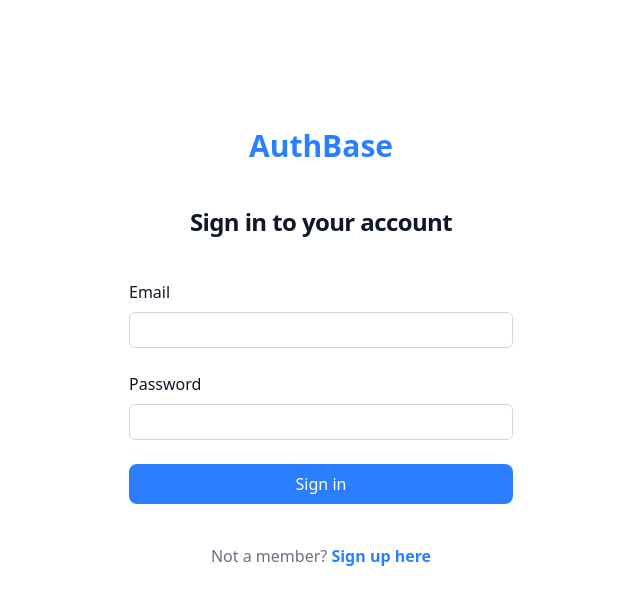
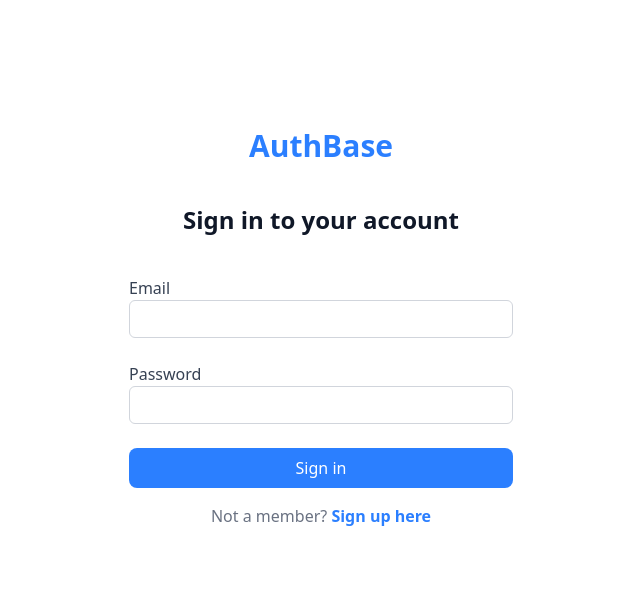
Before and after one commit to Souvik34/AuthBase, a React (Vite) app in the folder client/: page /login in a window 1280 px wide. Shown: the top 604 px of the page, without its empty margins (319-959 px from the left). Built offline with nearby package versions, Linux system fonts and the light colour scheme.

Commit message:
Add axios for API calls and enhance login/signup components with error handling and navigation

```diff
--- a/client/package.json
+++ b/client/package.json
@@ -12,6 +12,7 @@
   "dependencies": {
     "@material-tailwind/react": "^2.1.10",
     "@tailwindcss/vite": "^4.0.13",
+    "axios": "^1.8.3",
     "react": "^19.0.0",
     "react-dom": "^19.0.0",
     "react-router-dom": "^7.3.0",
--- a/client/src/pages/login.jsx
+++ b/client/src/pages/login.jsx
@@ -1,75 +1,97 @@
-import React from 'react'
+import React, { useState } from "react";
+import { useNavigate } from "react-router-dom";
+import axios from "axios";
+import Signup from "./Signup";
 
 const Login = () => {
+  const [formData, setFormData] = useState({
+    email: "",
+    password: "",
+  });
+  const [error, setError] = useState("");
+  const navigate = useNavigate();
+
+  const handleChange = (e) => {
+    setFormData({ ...formData, [e.target.name]: e.target.value });
+  };
+
+  const handleSubmit = async (e) => {
+    e.preventDefault();
+    setError(""); // Clear previous errors
+
+    try {
+      const response = await axios.post("YOUR_BACKEND_LOGIN_API", formData, {
+        headers: { "Content-Type": "application/json" },
+        withCredentials: true, // If using cookies
+      });
+
+      if (response.data.success) {
+        localStorage.setItem("token", response.data.token); // Store token if using JWT
+        alert("Login successful!");
+        navigate("/dashboard"); // Redirect after login
+      } else {
+        setError("Invalid credentials");
+      }
+    } catch (err) {
+      setError(err.response?.data?.message || "Login failed. Try again.");
+    }
+  };
 
   return (
-    <>
-
     <div className="flex min-h-full flex-1 flex-col justify-center mt-20 px-10 py-12 lg:px-8">
       <div className="sm:mx-auto sm:w-full sm:max-w-sm">
-        <div className='text-3xl flex font-bold items-center justify-center text-blue-500'>AuthBase</div>
-          <h2 className="mt-10 text-center text-2xl/9 font-bold tracking-tight text-gray-900">
-            Sign in to your account
-          </h2>
+        <div className="text-3xl flex font-bold items-center justify-center text-blue-500">AuthBase</div>
+        <h2 className="mt-10 text-center text-2xl font-bold text-gray-900">Sign in to your account</h2>
       </div>
 
       <div className="mt-10 sm:mx-auto sm:w-full sm:max-w-sm">
-          <form action="#" method="POST" className="space-y-6">
+        <form onSubmit={handleSubmit} className="space-y-6">
           <div>
-              <label htmlFor="email" className="block text-base font-medium text-gray-900">
+            <label htmlFor="email" className="block text-base font-medium text-gray-700">
               Email
             </label>
-              <div className="mt-2">
             <input
               id="email"
               name="email"
               type="email"
+              value={formData.email}
+              onChange={handleChange}
               required
-                  autoComplete="email"
-                  className="block w-full rounded-md bg-white px-3 py-1.5 text-base text-gray-900 outline-1 -outline-offset-1 outline-gray-300 placeholder:text-gray-400 focus:outline-2 focus:-outline-offset-2 focus:outline-indigo-600 sm:text-sm/6"
+              className="block w-full rounded-md bg-white px-3 py-1.5 text-base text-gray-900 border border-gray-300 focus:outline-blue-500"
             />
-              </div>
           </div>
 
           <div>
-              <div className="flex items-center justify-between">
-                <label htmlFor="password" className="block text-base font-medium text-gray-900">
+            <label htmlFor="password" className="block text-base font-medium text-gray-700">
               Password
             </label>
-
-              </div>
-              <div className="mt-2">
             <input
               id="password"
               name="password"
               type="password"
+              value={formData.password}
+              onChange={handleChange}
               required
-                  autoComplete="current-password"
-                  className="block w-full rounded-md bg-white px-3 py-1.5 text-base text-gray-900 outline-1 -outline-offset-1 outline-gray-300 placeholder:text-gray-400 focus:outline-2 focus:-outline-offset-2 focus:outline-indigo-600 sm:text-sm/6"
+              className="block w-full rounded-md bg-white px-3 py-1.5 text-base text-gray-900 border border-gray-300 focus:outline-blue-500"
             />
           </div>
-            </div>
 
-            <div>
-              <button
-                type="submit"
-              className="w-full bg-blue-500 text-white py-2 rounded-lg hover:bg-blue-600 transition duration-200"
-              >
+          {error && <p className="text-red-500 text-sm">{error}</p>}
+
+          <button type="submit" className="w-full bg-blue-500 text-white py-2 rounded-lg hover:bg-blue-600 transition duration-200">
             Sign in
           </button>
-            </div>
         </form>
 
-          <p className="mt-10 text-center text-base text-gray-500">
-            Not a member?{' '}
-            <a href="#" className="font-semibold text-blue-500 hover:text-blue-700">
+        <p className="mt-4 text-center text-base text-gray-500">
+          Not a member?{" "}
+          <a href="/Signup" className="font-semibold text-blue-500 hover:text-blue-700">
             Sign up here
           </a>
         </p>
       </div>
     </div>
-    </>
-  )
-}
+  );
+};
 
-export default Login
+export default Login;
--- a/client/src/pages/signup.jsx
+++ b/client/src/pages/signup.jsx
@@ -1,4 +1,6 @@
 import React, { useState } from "react";
+import Login from "./Login";
+
 
 const Signup = () => {
   const [formData, setFormData] = useState({
@@ -115,9 +117,9 @@ const Signup = () => {
               onChange={handleChange}
               required
             />
-            <label className="ml-2 text-sm text-gray-600">
+            <label className="ml-2 text-base text-gray-600">
               I accept the{" "}
-              <a href="#" className="text-blue-500 hover:underline">
+              <a href="#" className=" font-semibold text-blue-500 hover:underline">
                 Terms and Conditions
               </a>
             </label>
@@ -131,9 +133,9 @@ const Signup = () => {
             Sign Up
           </button>
 
-          <p className="text-center text-sm text-gray-600">
+          <p className="text-center text-base text-gray-600">
             Already have an account?{" "}
-            <a href="#" className="text-blue-500 hover:underline">
+            <a href="/Login" className=" font-semibold text-blue-500">
               Login here
             </a>
           </p>
```
Also changed, not shown: 1 other file (tests, documents, lock files or other folders). Lines whose indentation alone changed are shown as unchanged.
